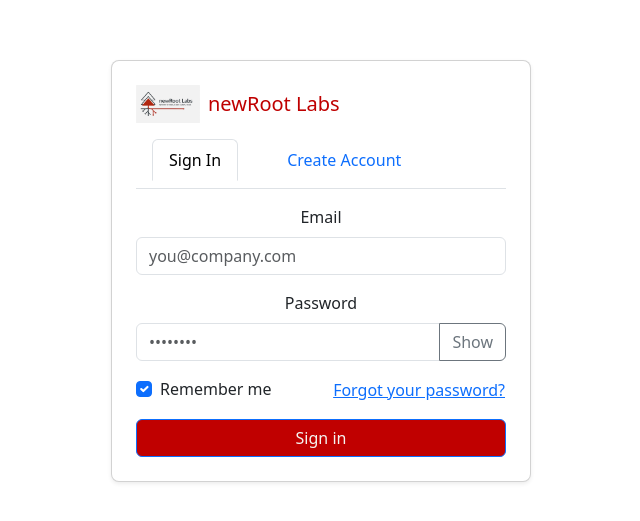
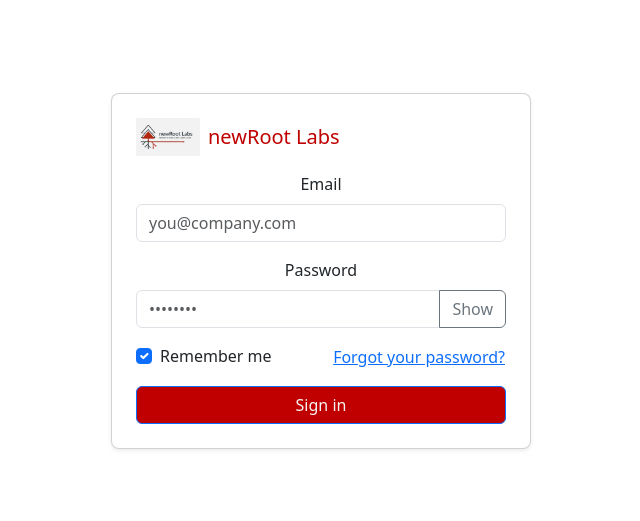
Before and after one commit to rcc-newRoot-labs/rcc-ai-ui, a React (Create React App) app: page / in a window 1280 px wide. Shown: the part 129-650 px from the top of the page, without its empty margins (319-959 px from the left). Built offline with nearby package versions, Linux system fonts and the light colour scheme.

Commit message:
Formated Login Page

```diff
--- a/src/pages/LoginPage.tsx
+++ b/src/pages/LoginPage.tsx
@@ -4,8 +4,6 @@
   Container,
   Form,
   Button,
-  Tabs,
-  Tab,
   Card,
   InputGroup,
   Alert,
@@ -15,7 +13,6 @@
 const LoginPage: React.FC = () => {
   const [email, setEmail] = useState<string>("");
   const [password, setPassword] = useState<string>("");
-  const [key, setKey] = useState<string>("signin");
   const [showPassword, setShowPassword] = useState<boolean>(false);
   const [remember, setRemember] = useState<boolean>(true);
   const [submitting, setSubmitting] = useState<boolean>(false);
@@ -38,14 +35,13 @@
   }, [location.pathname]);
 
   const handleLogin = async () => {
-    // PERMISSIVE: only require non-empty values
     if (!email.trim() || !password.trim()) {
       setError("Please enter email and password.");
       return;
     }
     try {
       setSubmitting(true);
-      await new Promise((r) => setTimeout(r, 250)); // simulate call
+      await new Promise((r) => setTimeout(r, 250)); // simulate API
 
       const payload = JSON.stringify({ email: email.trim() });
 
@@ -77,7 +73,7 @@
         style={{ width: "100%", maxWidth: "420px" }}
         className="p-4 shadow-sm"
       >
-        <div className="d-flex align-items-center mb-2">
+        <div className="d-flex align-items-center mb-3">
           <img
             src="new_root_logo.png"
             alt="newRoot Labs"
@@ -89,15 +85,6 @@
             newRoot Labs
           </h5>
         </div>
-
-        <Tabs
-          activeKey={key}
-          onSelect={(k: string | null) => setKey(k ?? "signin")}
-          className="mb-3"
-        >
-          <Tab eventKey="signin" title="Sign In" />
-          <Tab eventKey="create" title="Create Account" />
-        </Tabs>
 
         {error && (
           <Alert variant="danger" className="py-2">
```
